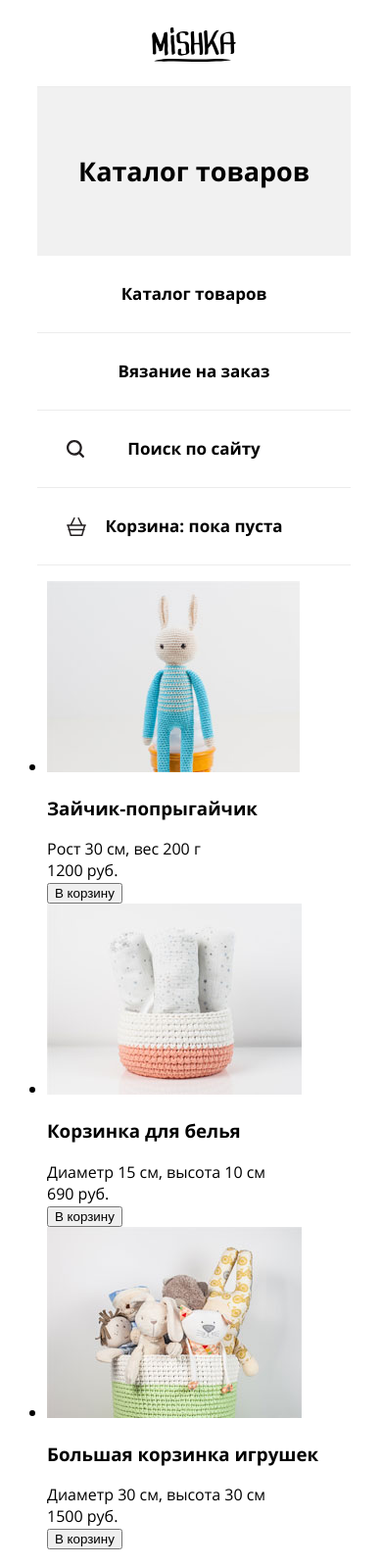
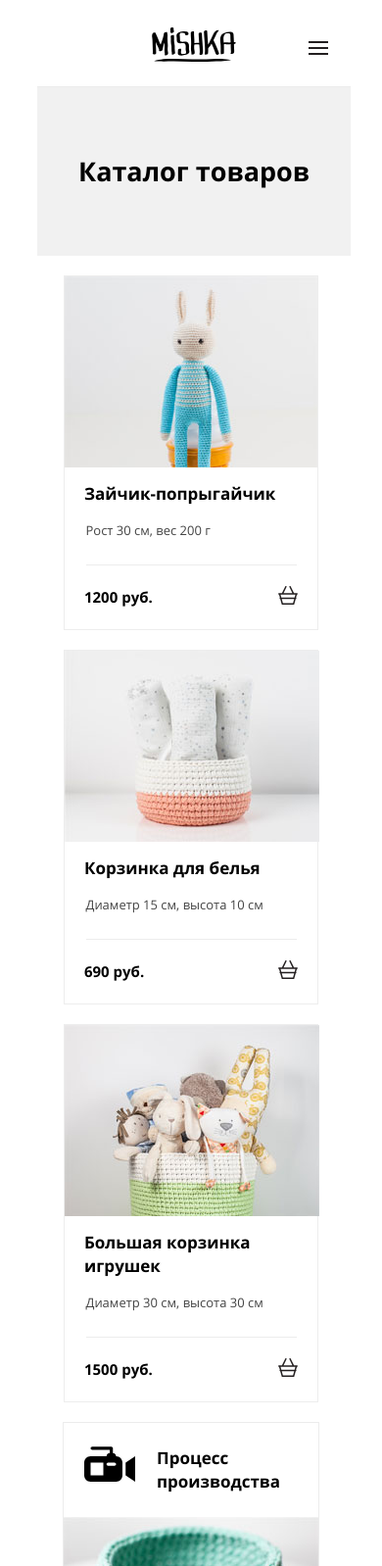
Before and after one commit to zbralex/164719-mishka, a plain HTML site: page catalog.html in a window 390 px wide. Shown: the top 1598 px of the page at 98% size. Drawn offline with nearby package versions, Linux system fonts and the light colour scheme; files that its build step writes are made by us from their sources; files whose address does not match are found by name.

Commit message:
сделал меню без js

```diff
--- a/blocks/main-nav.less
+++ b/blocks/main-nav.less
@@ -1,8 +1,14 @@
 .main-nav {
   width: 320px;
   margin: 0 auto;
+  position: absolute;
+  top: 80px;
+  left: 0;
+  right: 0;
 }
 .main-nav__list {
+  position: relative;
+  top: -13px;
   .list-reset();
 }
 
@@ -28,3 +34,28 @@
   background-image: url("../img/icon-cart.svg");
   background-position: 10% center;
 }
+/************* стили для бургера ************/
+input[type="checkbox"] {
+  display: none;
+}
+label[for="main-nav__toggler"] {
+  position: relative;
+  font-size: 0;
+  left: 130px;
+  top: -45px;
+  padding: 10px;
+  cursor: pointer;
+  background-repeat: no-repeat;
+  background-size: contain;
+}
+.main-nav__toggler:checked ~ label[for="main-nav__toggler"] {
+  background-image: url(../img/icon-menu-open.svg);
+}
+.main-nav__toggler:not(:checked) ~ label[for="main-nav__toggler"] {
+  background-image: url(../img/icon-menu-close.svg);
+}
+
+.main-nav__toggler:checked ~ .main-nav__list {
+  display: none;
+  background-image: url(../img/icon-menu-close.svg);
+}
--- a/catalog.html
+++ b/catalog.html
@@ -17,6 +17,10 @@
 
 
       <nav class="main-nav">
+
+        <input type="checkbox" id="main-nav__toggler" class="main-nav__toggler" checked>
+        <label for="main-nav__toggler">Меню</label>
+
         <ul class="main-nav__list">
           <li class="main-nav__item">
             <a class="main-nav__link" href="catalog.html">Каталог товаров</a>
@@ -38,36 +42,36 @@
 
     <main>
 
-        <div class="page-catalog">
+        <div class="catalog">
 
-          <ul class="page-catalog__list">
-            <li class="page-catalog__item">
-              <img class="page-catalog__pict" src="img/photo-1-mobile@1x.jpg" width="258" height="195" alt="Зайчик-попрыгайчик">
-              <h3 class="page-catalog__item-name">Зайчик-попрыгайчик</h3>
-              <div class="page-catalog__item-prop">Рост 30 см, вес 200 г</div>
-              <div class="page-catalog__order">
-                <div class="page-catalog__order-price">1200 руб.</div>
-                <input type="button" class="page-catalog__order-btn" value="В корзину">
+          <ul class="catalog__list">
+            <li class="catalog__item">
+              <img class="catalog__pict" src="img/photo-1-mobile@1x.jpg" width="258" height="195" alt="Зайчик-попрыгайчик">
+              <h3 class="catalog__item-name">Зайчик-попрыгайчик</h3>
+              <div class="catalog__item-prop">Рост 30 см, вес 200 г</div>
+              <div class="catalog__order">
+                <div class="catalog__order-price">1200 руб.</div>
+                <input type="button" class="catalog__order-btn" value="В корзину">
               </div>
             </li>
 
-            <li class="page-catalog__item">
-              <img class="page-catalog__pict" src="img/photo-2-mobile@1x.jpg" width="260" height="195" alt="Корзинка для белья">
-              <h3 class="page-catalog__item-name">Корзинка для белья</h3>
-              <div class="page-catalog__item-prop">Диаметр 15 см, высота 10 см</div>
-              <div class="page-catalog__order">
-                <div class="page-catalog__order-price">690 руб.</div>
-                <input type="button" class="page-catalog__order-btn" value="В корзину">
+            <li class="catalog__item">
+              <img class="catalog__pict" src="img/photo-2-mobile@1x.jpg" width="260" height="195" alt="Корзинка для белья">
+              <h3 class="catalog__item-name">Корзинка для белья</h3>
+              <div class="catalog__item-prop">Диаметр 15 см, высота 10 см</div>
+              <div class="catalog__order">
+                <div class="catalog__order-price">690 руб.</div>
+                <input type="button" class="catalog__order-btn" value="В корзину">
               </div>
             </li>
 
-            <li class="page-catalog__item">
-              <img class="page-catalog__pict" src="img/photo-3-mobile@1x.jpg" width="260" height="195" alt="Большая корзинка игрушек">
-              <h3 class="page-catalog__item-name">Большая корзинка игрушек</h3>
-              <div class="page-catalog__item-prop">Диаметр 30 см, высота 30 см</div>
-              <div class="page-catalog__order">
-                <div class="page-catalog__order-price">1500 руб.</div>
-                <input type="button" class="page-catalog__order-btn" value="В корзину">
+            <li class="catalog__item">
+              <img class="catalog__pict" src="img/photo-3-mobile@1x.jpg" width="260" height="195" alt="Большая корзинка игрушек">
+              <h3 class="catalog__item-name">Большая корзинка игрушек</h3>
+              <div class="catalog__item-prop">Диаметр 30 см, высота 30 см</div>
+              <div class="catalog__order">
+                <div class="catalog__order-price">1500 руб.</div>
+                <input type="button" class="catalog__order-btn" value="В корзину">
               </div>
             </li>
 
```
Also changed, not shown: form.html (+4 -0 lines), index.html (+5 -0 lines).
